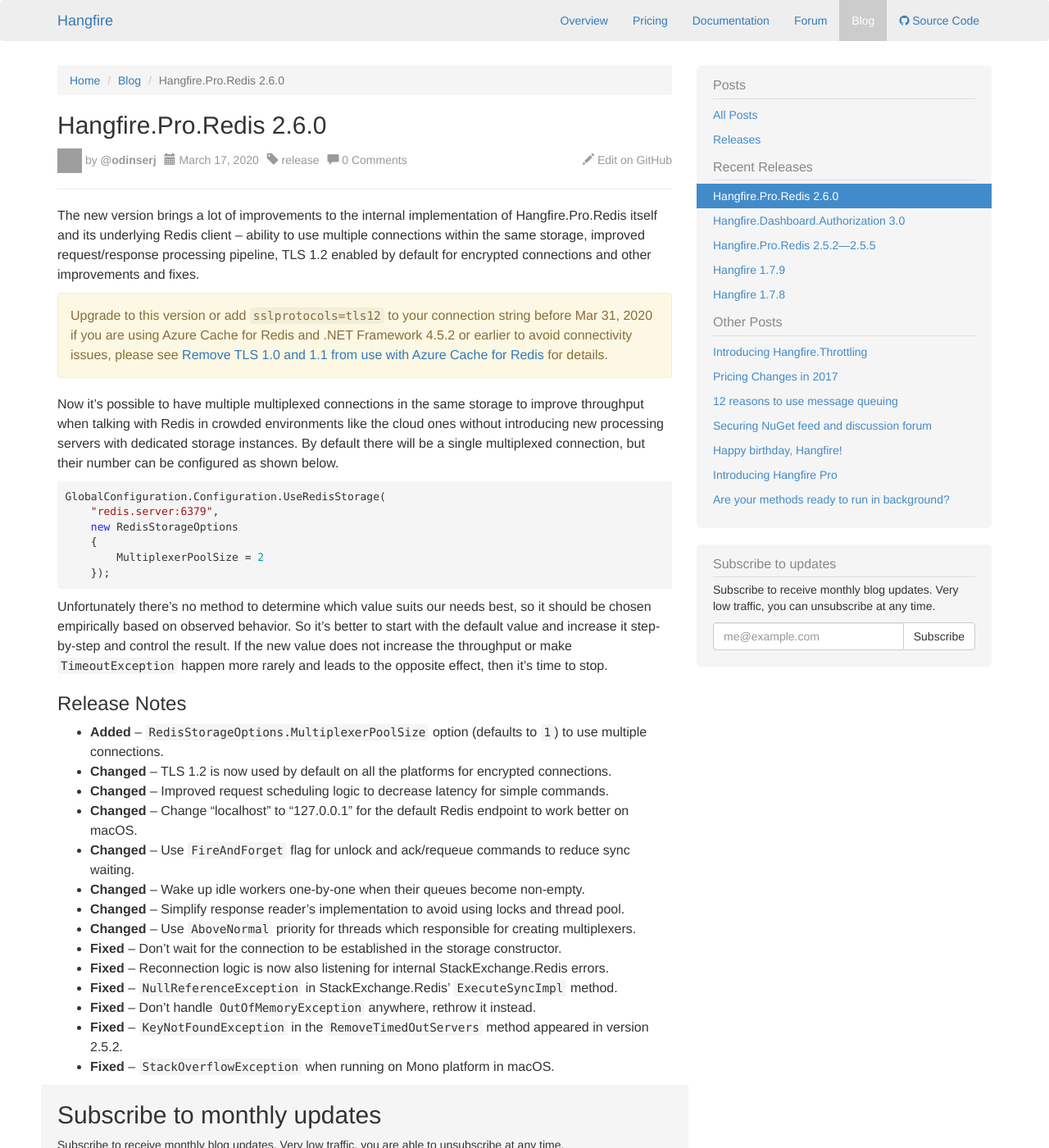
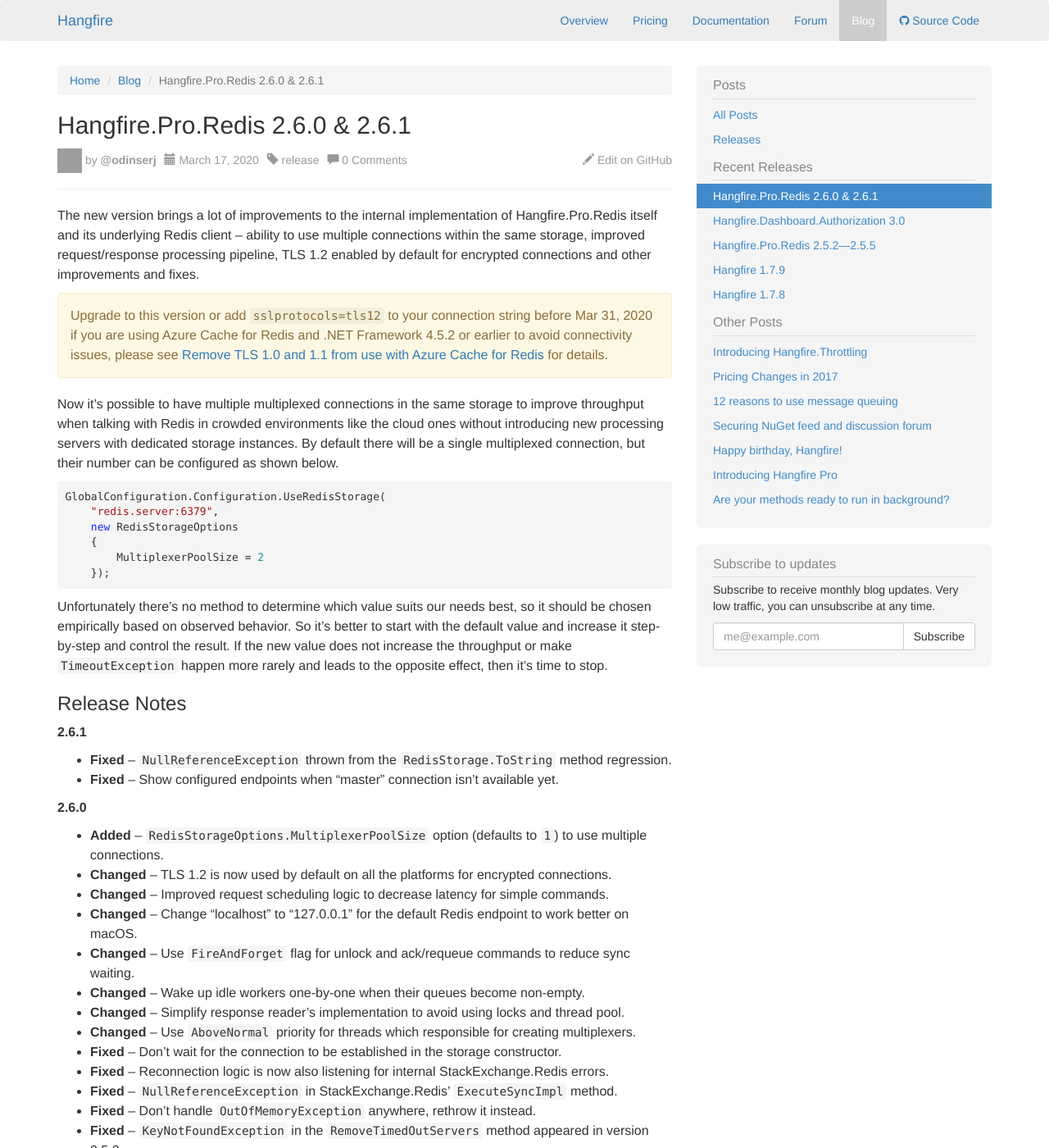
Before and after one commit to HangfireIO/Hangfire.io, a Jekyll site: the page built from _posts/2020-03-17-hangfire.pro.redis-2.6.0.md, in a window 1280 px wide and 1400 px high. Shown: the whole window at 82% size. Built offline with Jekyll 4.4.1, drawn with Linux system fonts in a browser that asks for light colours; comment, search, counter and statistics services are not loaded; grey boxes are pictures that could not be loaded.

Commit message:
Update 2020-03-17-hangfire.pro.redis-2.6.0.md

```diff
--- a/_posts/2020-03-17-hangfire.pro.redis-2.6.0.md
+++ b/_posts/2020-03-17-hangfire.pro.redis-2.6.0.md
@@ -1,5 +1,5 @@
 ---
-title: Hangfire.Pro.Redis 2.6.0
+title: Hangfire.Pro.Redis 2.6.0 & 2.6.1
 category: release
 author: odinserj
 ---
@@ -25,6 +25,13 @@
 
 ### Release Notes
 
+**2.6.1**
+
+* **Fixed** – `NullReferenceException` thrown from the `RedisStorage.ToString` method regression.
+* **Fixed** – Show configured endpoints when "master" connection isn't available yet.
+
+**2.6.0**
+
 * **Added** – `RedisStorageOptions.MultiplexerPoolSize` option (defaults to `1`) to use multiple connections.
 * **Changed** – TLS 1.2 is now used by default on all the platforms for encrypted connections.
 * **Changed** – Improved request scheduling logic to decrease latency for simple commands.
```
